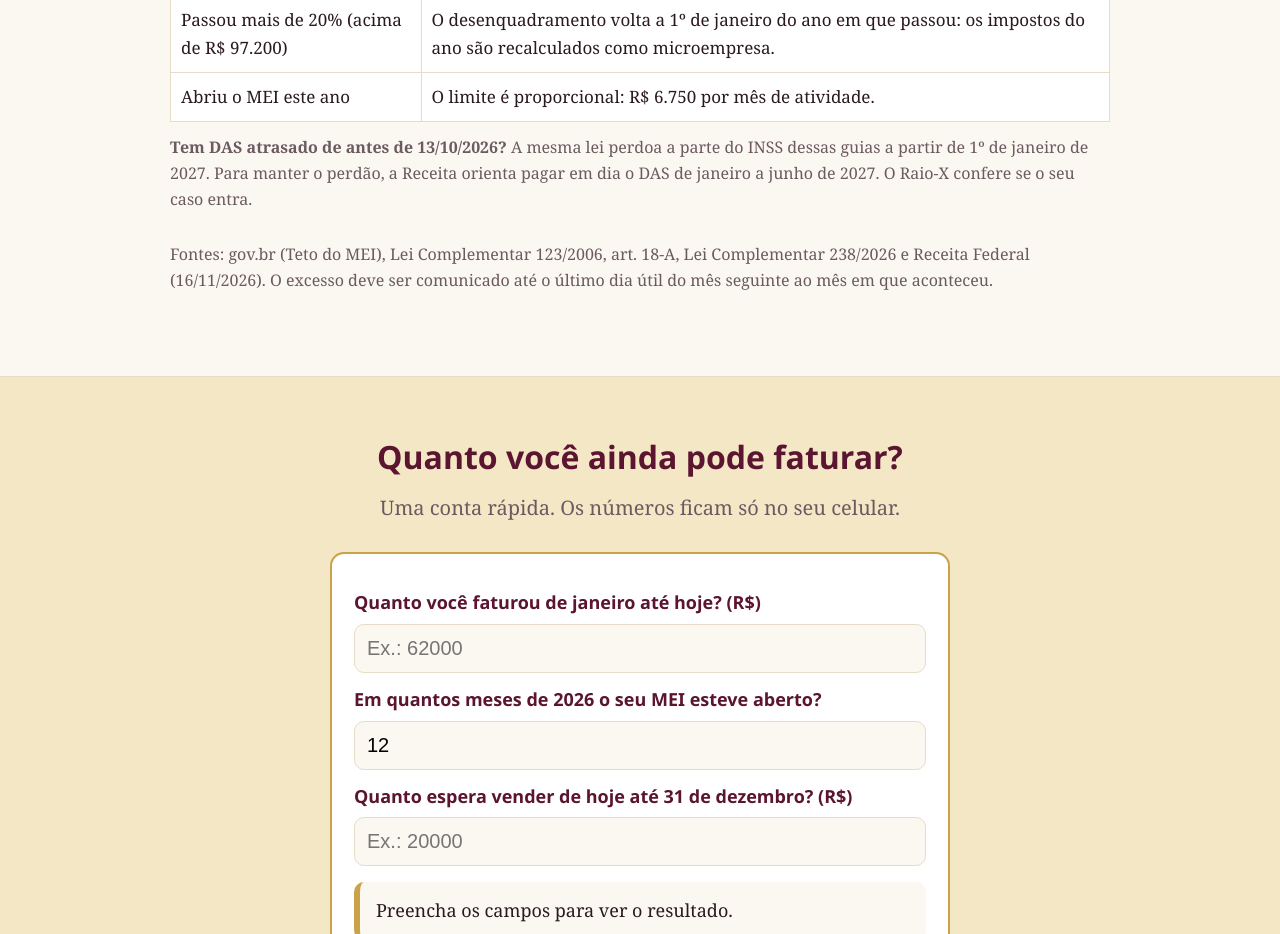
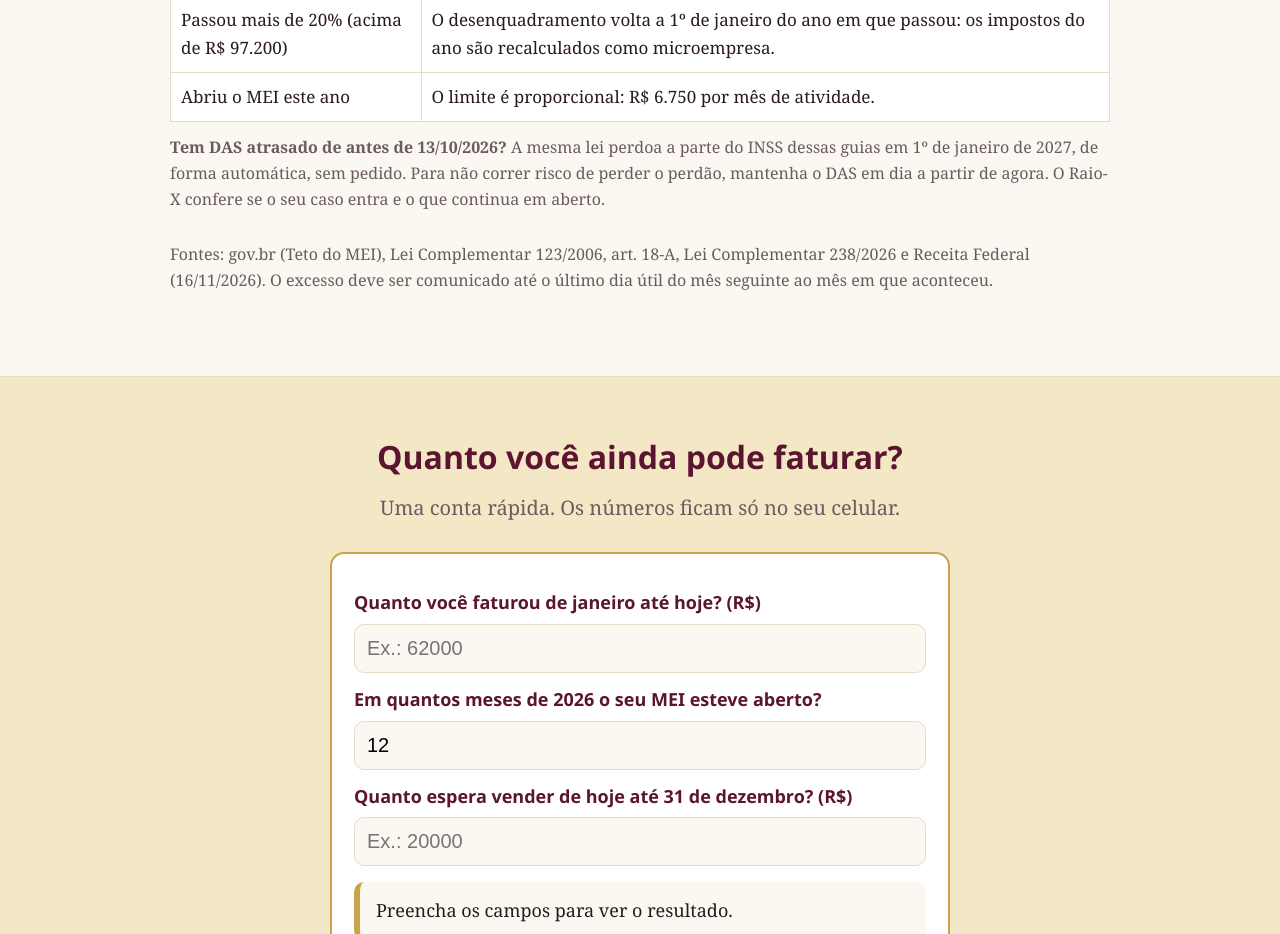
Before and after one commit to PercyContabilidade/percycontabilidade-site, a plain HTML site: page teto/index.html in a window 1280 px wide. Shown: the part 980-1914 px from the top of the page. Drawn offline with Linux system fonts and the light colour scheme.

Commit message:
Página /teto: perdão automático e DAS em dia a partir de agora (regra conservadora)
Co-Authored-By: Claude Opus 5.5 <noreply@anthropic.com>
Claude-Session: https://claude.ai/code/session_01327Vsi5PvZVzaD42XBn9VK

```diff
--- a/teto/index.html
+++ b/teto/index.html
@@ -111,7 +111,7 @@ table.regra th{background:var(--ouro-claro);font-family:"Segoe UI",sans-serif;co
       <tr><td>Passou mais de 20% (acima de R$ 97.200)</td><td>O desenquadramento volta a 1º de janeiro do ano em que passou: os impostos do ano são recalculados como microempresa.</td></tr>
       <tr><td>Abriu o MEI este ano</td><td>O limite é proporcional: R$ 6.750 por mês de atividade.</td></tr>
     </table>
-    <p class="sub" style="margin-top:12px;font-size:16px"><strong>Tem DAS atrasado de antes de 13/10/2026?</strong> A mesma lei perdoa a parte do INSS dessas guias a partir de 1º de janeiro de 2027. Para manter o perdão, a Receita orienta pagar em dia o DAS de janeiro a junho de 2027. O Raio-X confere se o seu caso entra.</p>
+    <p class="sub" style="margin-top:12px;font-size:16px"><strong>Tem DAS atrasado de antes de 13/10/2026?</strong> A mesma lei perdoa a parte do INSS dessas guias em 1º de janeiro de 2027, de forma automática, sem pedido. Para não correr risco de perder o perdão, mantenha o DAS em dia a partir de agora. O Raio-X confere se o seu caso entra e o que continua em aberto.</p>
     <p class="sub" style="margin-top:12px;font-size:16px">Fontes: gov.br (Teto do MEI), Lei Complementar 123/2006, art. 18-A, Lei Complementar 238/2026 e Receita Federal (16/11/2026). O excesso deve ser comunicado até o último dia útil do mês seguinte ao mês em que aconteceu.</p>
   </div>
 </section>
```
